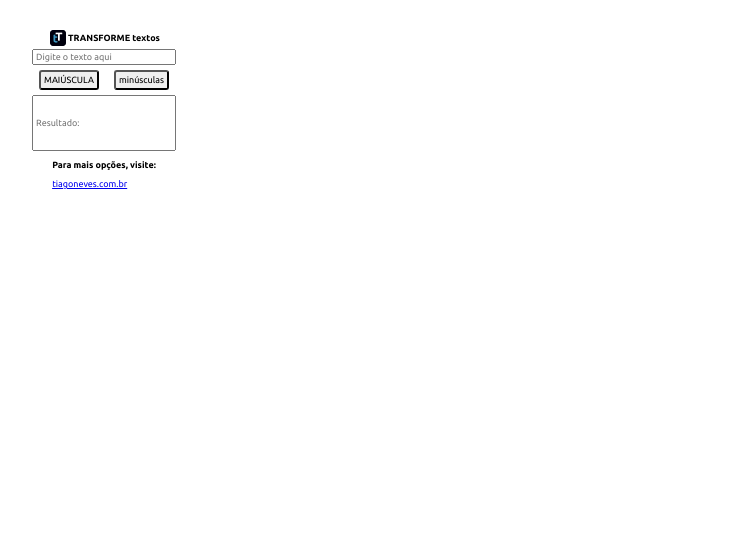
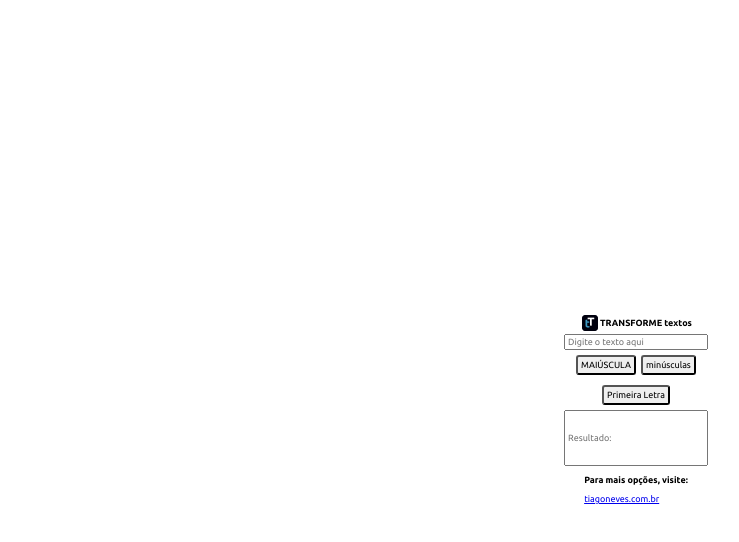
Before and after one commit to Vi027/extTransforme-Texto, a browser extension: page index.html in a window 1280 px wide. Both pictures are taken after a click on the button "MAIÚSCULA". Shown: the whole page, without its empty margins (4-743 px from the left). Drawn offline with Linux system fonts and the light colour scheme.

Commit message:
UPDATE: adicionando Botão Primeira Letra

```diff
--- a/index.html
+++ b/index.html
@@ -35,6 +35,9 @@
         <button type="button" class="btn" id="btnMaiuscula">MAIÚSCULA</button>
         <button type="button" class="btn" id="btnMinuscula">minúsculas</button>
       </div>
+      <div class="container-button2">
+        <button type="button" class="btn" id="btnPrimeiraLetra">Primeira Letra</button>
+      </div>
       <input
         type="text"
         name="text"
--- a/script.js
+++ b/script.js
@@ -12,4 +12,14 @@ window.document.addEventListener("DOMContentLoaded", function () {
       let inputText = document.querySelector("#input-text").value;
       document.querySelector("#result").value = inputText.toLowerCase();
     });
+
+    window.document
+    .querySelector("#btnPrimeiraLetra")
+    .addEventListener("click", function(){
+        let inputText = document.querySelector("#input-text").value;
+
+        let resultado =
+        inputText.charAt(0).toUpperCase() + inputText.slice(1).toLowerCase();
+        document.querySelector("#result").value = resultado;
+    })
 });
--- a/style.css
+++ b/style.css
@@ -2,6 +2,12 @@
   /* Chamando Fonte */
   font-family: "Ubuntu", sans-serif;
   font-size: 0.75rem; /* REM é nosso padrão */
+}
+body {
+  display: flex;
+  justify-content: center;
+  align-items: center;
+  height: 100vh;
 }
 
 /* Layout APP */
@@ -23,7 +29,21 @@
 
   /* Flexbox */
   display: flex;
-  justify-content: space-evenly;
+  justify-content: center;
+  align-items: center;
+  gap: 5px;
+}
+
+.container-button2 {
+  width: 160px;
+  padding: 5px;
+
+  /* Flexbox */
+  display: flex;
+  flex-direction: column;
+  justify-content: center;
+  align-items: center;
+  gap: 5px;
 }
 
 .btn {
@@ -31,6 +51,7 @@
   padding: 3px;
   border-radius: 3px;
 }
+
 
 /* Cabeçalho */
 .logo-titulo {
```
